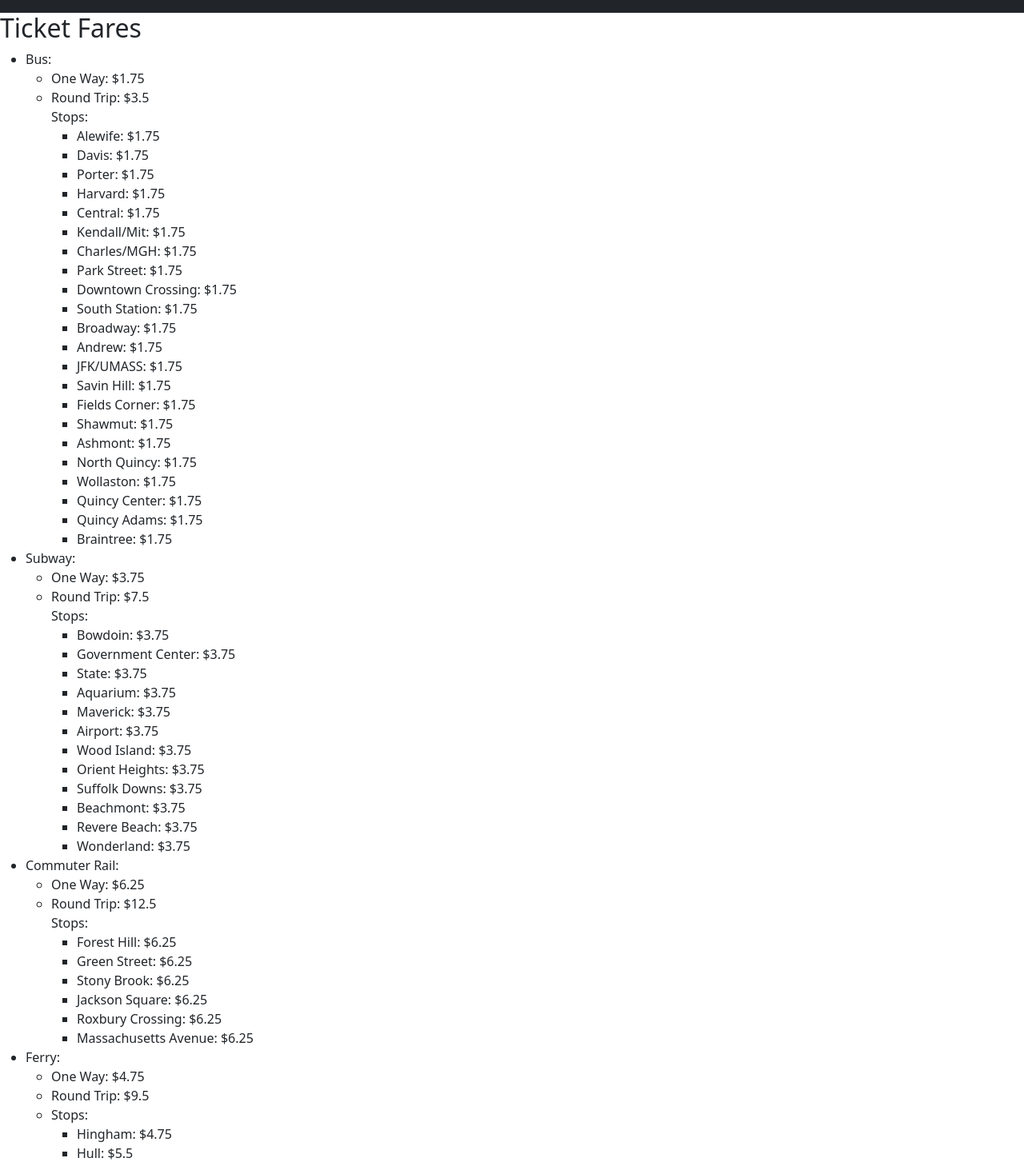
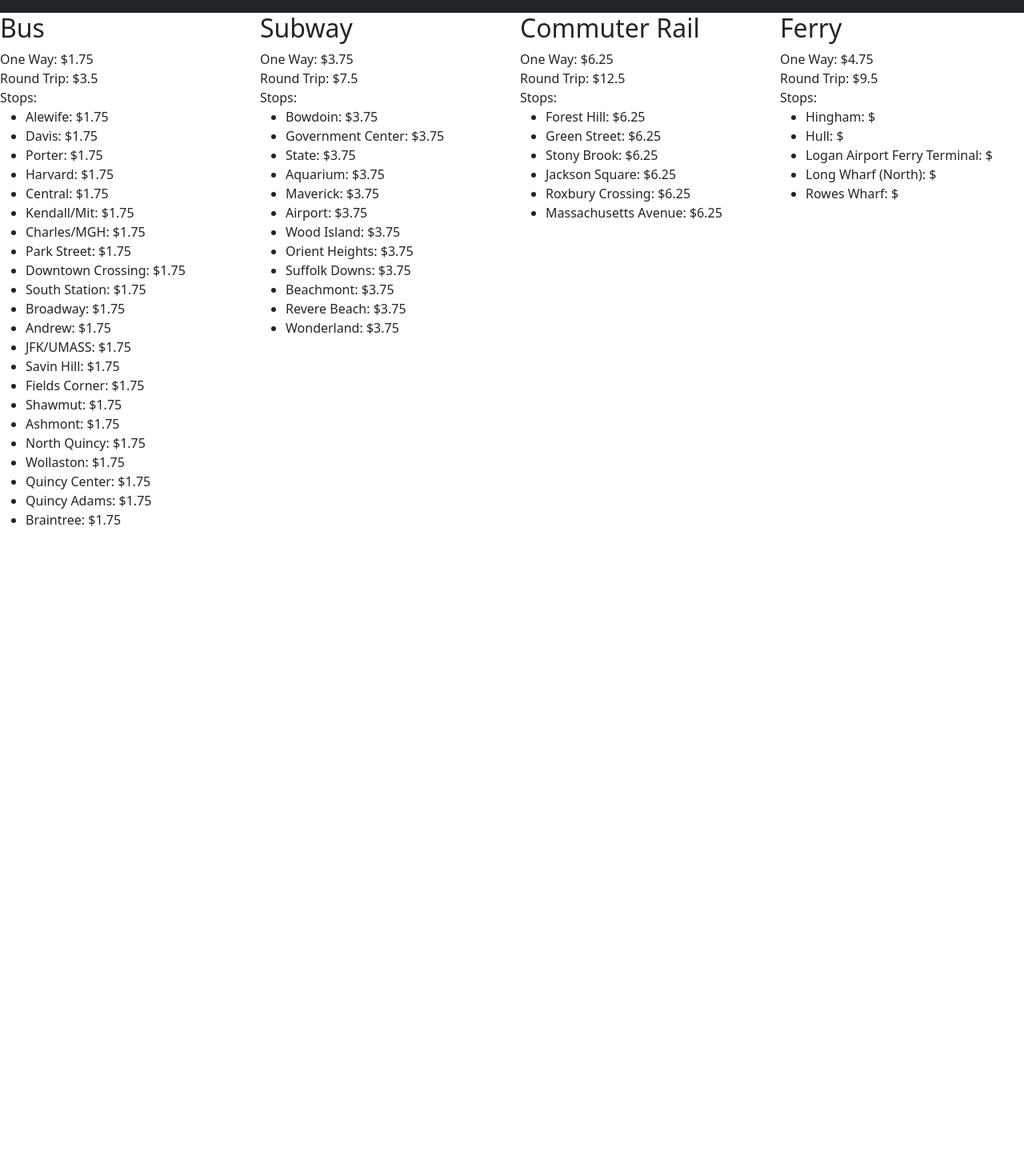
Before and after one commit to conkbonk/csc300-project, a React (Create React App) app in the folder frontend/: page /ticketFares in a window 1280 px wide. Shown: the part 64-1522 px from the top of the page at 80% size. After the commit the page ends 800 px from the top, so only its background shows below. Built offline with nearby package versions, Linux system fonts and the light colour scheme.

Commit message:
final changes for real this time

```diff
--- a/frontend/src/components/pages/ticketFares.js
+++ b/frontend/src/components/pages/ticketFares.js
@@ -57,7 +57,8 @@
     { name: 'Jackson Square', price: 6.25 },
     { name: 'Roxbury Crossing', price: 6.25 },
     { name: 'Massachusetts Avenue', price: 6.25 }
-    ]
+
+],
 },
 ferry: {
 oneWay: 4.75,
@@ -68,70 +69,72 @@
     { name: "Logan Airport Ferry Terminal", cost: 18.00 },
     { name: "Long Wharf (North)", cost: 9.50 },
     { name: "Rowes Wharf", cost: 9.50 }
-    ]
+],
 },
 };
-
 const TicketFares = () => {
 return (
+<div style={{ display: 'grid', gridTemplateColumns: '1fr 1fr 1fr 1fr', gridGap: '20px' }}>
 <div>
-      <h2>Ticket Fares</h2>
-      <ul>
-        <li>
-          Bus:
-          <ul>
-            <li>One Way: ${ticketFares.bus.oneWay}</li>
-            <li>Round Trip: ${ticketFares.bus.roundTrip}</li>
+<h2>Bus</h2>
+<div>One Way: ${ticketFares.bus.oneWay}</div>
+<div>Round Trip: ${ticketFares.bus.roundTrip}</div>
+<div>
 Stops:
 <ul>
 {ticketFares.bus.stops.map(stop => (
-                  <li key={stop.name}>{stop.name}: ${stop.price}</li>
+<li key={stop.name}>
+{stop.name}: ${stop.price}
+</li>
 ))}
 </ul>
-          </ul>
-        </li>
-        <li>
-          Subway:
-          <ul>
-            <li>One Way: ${ticketFares.subway.oneWay}</li>
-            <li>Round Trip: ${ticketFares.subway.roundTrip}</li>
+</div>
+</div>
+<div>
+<h2>Subway</h2>
+<div>One Way: ${ticketFares.subway.oneWay}</div>
+<div>Round Trip: ${ticketFares.subway.roundTrip}</div>
+<div>
 Stops:
 <ul>
 {ticketFares.subway.stops.map(stop => (
-                  <li key={stop.name}>{stop.name}: ${stop.price}</li>
+<li key={stop.name}>
+{stop.name}: ${stop.price}
+</li>
 ))}
 </ul>
-          </ul>
-        </li>
-        <li>
-          Commuter Rail:
-          <ul>
-            <li>One Way: ${ticketFares.commuterRail.oneWay}</li>
-            <li>Round Trip: ${ticketFares.commuterRail.roundTrip}</li>
+</div>
+</div>
+<div>
+<h2>Commuter Rail</h2>
+<div>One Way: ${ticketFares.commuterRail.oneWay}</div>
+<div>Round Trip: ${ticketFares.commuterRail.roundTrip}</div>
+<div>
 Stops:
 <ul>
 {ticketFares.commuterRail.stops.map(stop => (
-                  <li key={stop.name}>{stop.name}: ${stop.price}</li>
+<li key={stop.name}>
+{stop.name}: ${stop.price}
+</li>
 ))}
 </ul>
-          </ul>
-        </li>
-        <li>
-          Ferry:
-          <ul>
-            <li>One Way: ${ticketFares.ferry.oneWay}</li>
-            <li>Round Trip: ${ticketFares.ferry.roundTrip}</li>
-            <li>
+</div>
+</div>
+<div>
+<h2>Ferry</h2>
+<div>One Way: ${ticketFares.ferry.oneWay}</div>
+<div>Round Trip: ${ticketFares.ferry.roundTrip}</div>
+<div>
 Stops:
 <ul>
 {ticketFares.ferry.stops.map(stop => (
-                  <li key={stop.name}>{stop.name}: ${stop.cost}</li>
+<li key={stop.name}>
+{stop.name}: ${stop.price}
+</li>
 ))}
 </ul>
-            </li>
-          </ul>
-        </li>
-      </ul>
+</div>
+</div>
 </div>
 );
 };
```
Lines whose indentation alone changed are shown as unchanged.
